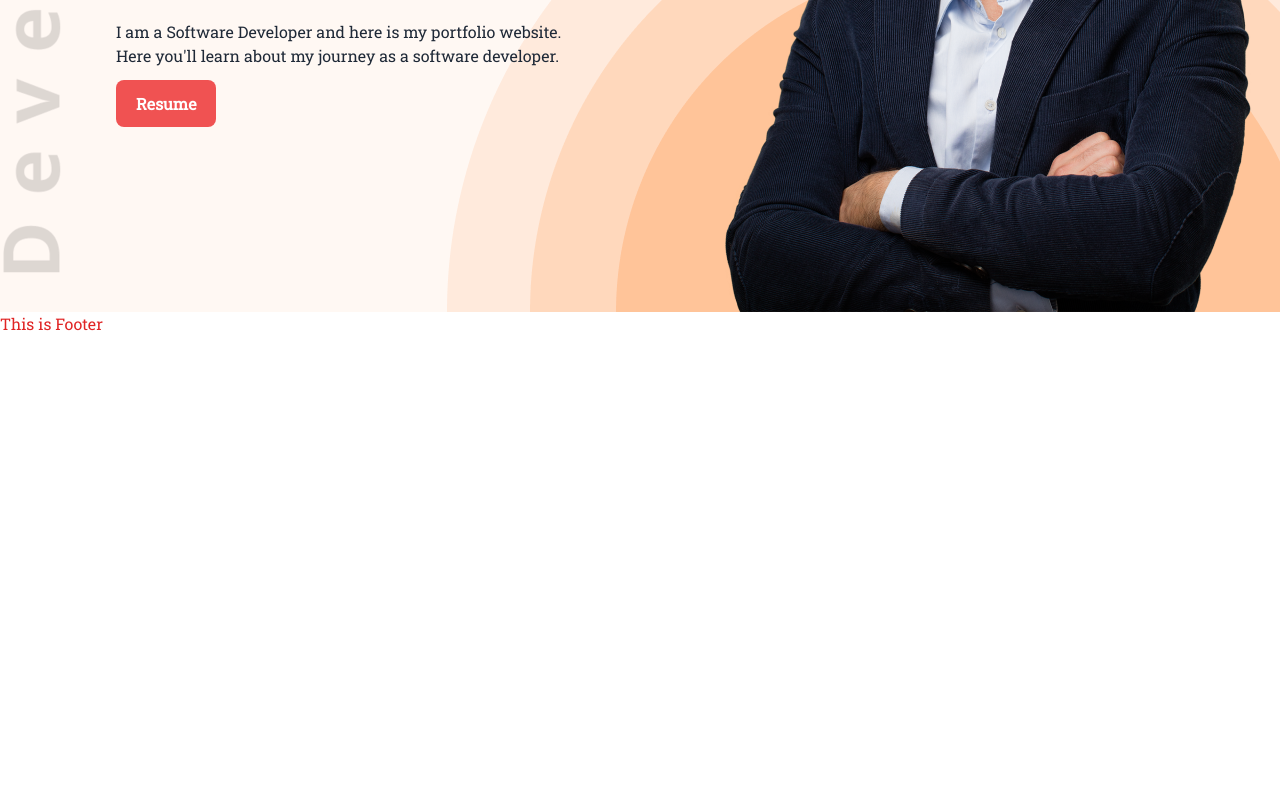
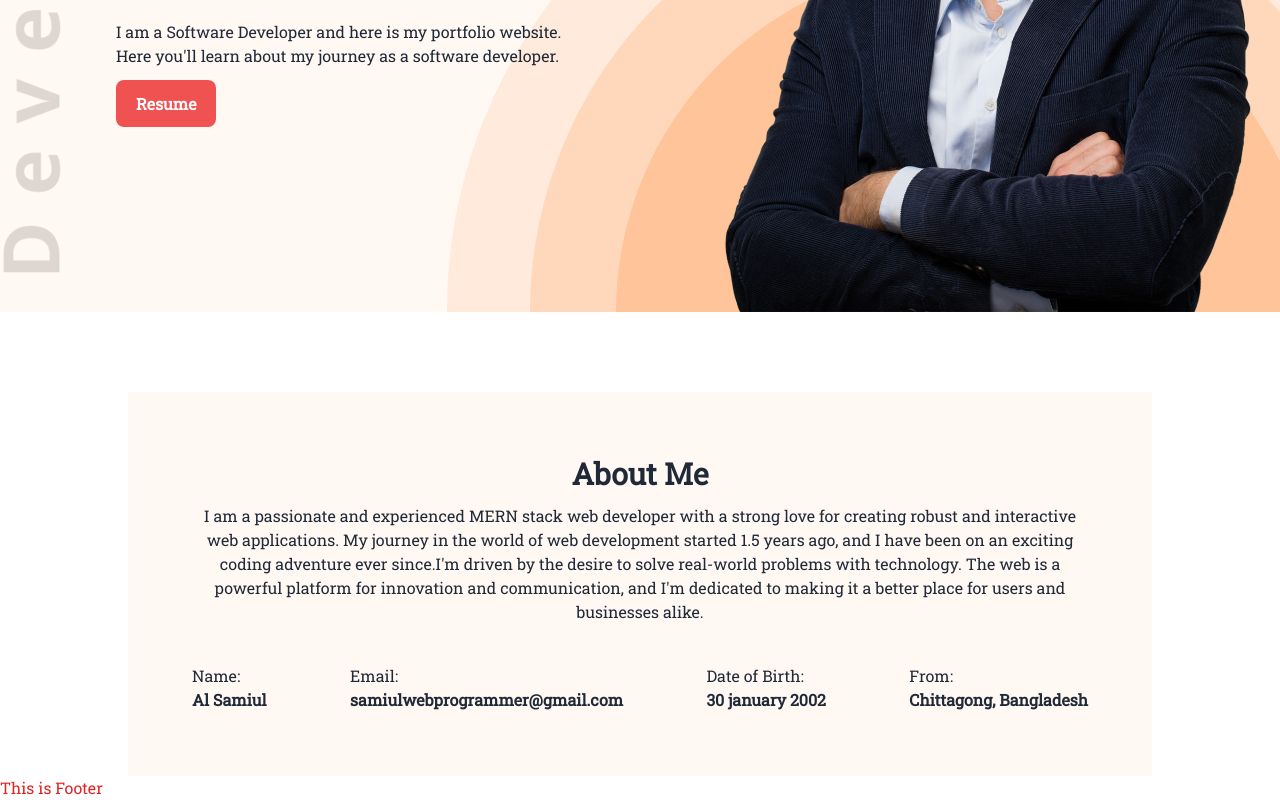
Before and after one commit to mohammad-al-samiul/personal-portfolio-react, a React (Vite) app: page / in a window 1280 px wide. Shown: the part 436-1236 px from the top of the page. Before the commit the page ends 800 px from the top, so only its background shows below. Built offline with nearby package versions, Linux system fonts and the light colour scheme.

Commit message:
about me section completed

```diff
--- /dev/null
+++ b/src/Pages/About/About.jsx
@@ -0,0 +1,45 @@
+import React from "react";
+
+function About() {
+  return (
+    <div className="mx-32 bg-[#fff8f3]">
+      <div className="p-16">
+        <div className="text-center">
+          <h1 className="text-3xl font-bold">About Me</h1>
+          <p className="my-3">
+            I am a passionate and experienced MERN stack web developer with a
+            strong love for creating robust and interactive web applications. My
+            journey in the world of web development started 1.5 years ago, and I
+            have been on an exciting coding adventure ever since.I'm driven by
+            the desire to solve real-world problems with technology. The web is
+            a powerful platform for innovation and communication, and I'm
+            dedicated to making it a better place for users and businesses
+            alike.
+          </p>
+        </div>
+        <div className="flex justify-between mt-10 ">
+          <div>
+            <p>Name:</p>
+            <h3 className="font-bold">Al Samiul</h3>
+          </div>
+          <div className="">
+            <p>Email:</p>
+            <h3 className="font-bold ">
+              samiulwebprogrammer@gmail.com
+            </h3>
+          </div>
+          <div>
+            <p>Date of Birth:</p>
+            <h3 className="font-bold">30 january 2002</h3>
+          </div>
+          <div>
+            <p>From:</p>
+            <h3 className="font-bold">Chittagong, Bangladesh</h3>
+          </div>
+        </div>
+      </div>
+    </div>
+  );
+}
+
+export default About;
--- a/src/Pages/Home/Hero/Hero.css
+++ b/src/Pages/Home/Hero/Hero.css
@@ -21,7 +21,7 @@
   background-color: rgb(240 82 82);
 }
 
-@media screen and (min-width: 400px) and (max-width: 720px) {
+@media screen and (min-width: 360px) and (max-width: 800px) {
   .hero-content {
     background-size: 20%, 120%;
   }
--- a/src/Pages/Home/Home.jsx
+++ b/src/Pages/Home/Home.jsx
@@ -1,10 +1,14 @@
 import React from 'react';
+import About from '../About/About';
 import Hero from './Hero/Hero';
 
 function Home() {
   return (
     <div>
       <Hero />
+      <div className="mt-20">
+        <About />
+      </div>
     </div>
   );
 }
```
